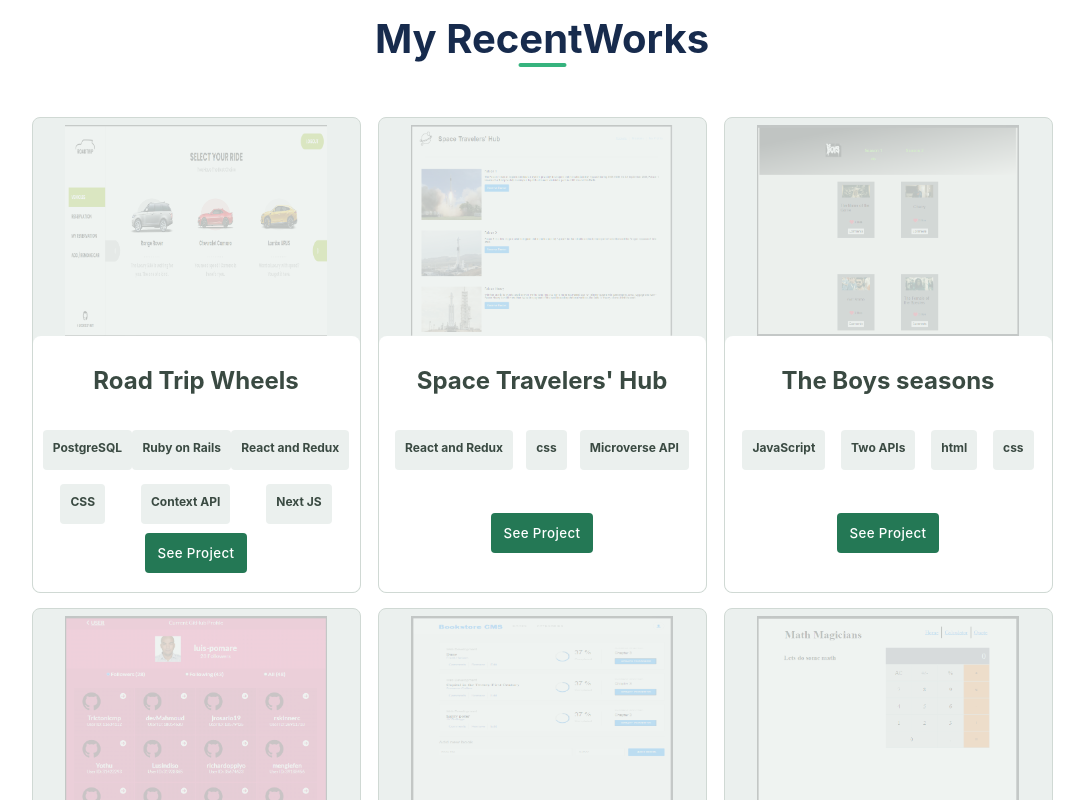
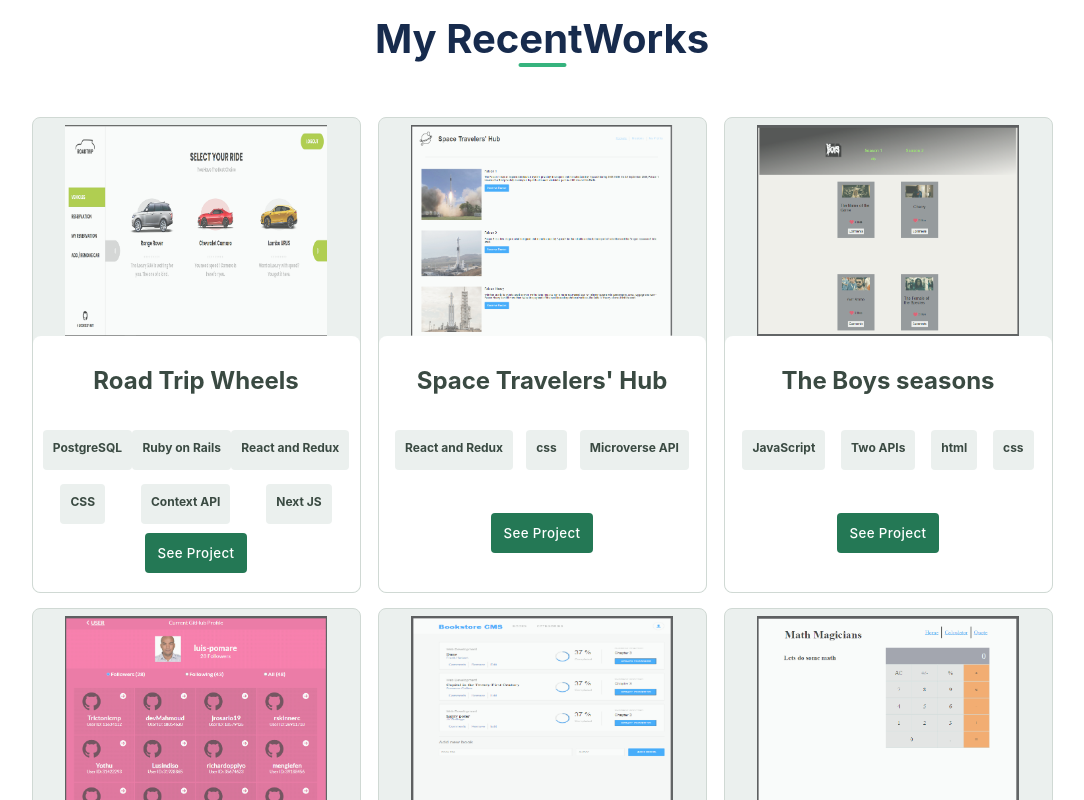
Before and after one commit to luis-pomare/Portfolio, a React (Create React App) app: page / in a window 1280 px wide. Shown: the part 840-1640 px from the top of the page, without its empty margins (98-1182 px from the left). Built offline with nearby package versions, Linux system fonts and the light colour scheme.

Commit message:
Fix image resolution

```diff
--- a/src/styles/style.css
+++ b/src/styles/style.css
@@ -347,7 +347,7 @@ footer {
 
 .card-space img {
   width: 80%;
-  opacity: 0.2;
+  opacity: 0.7;
 }
 
 .projectTitle {
```
